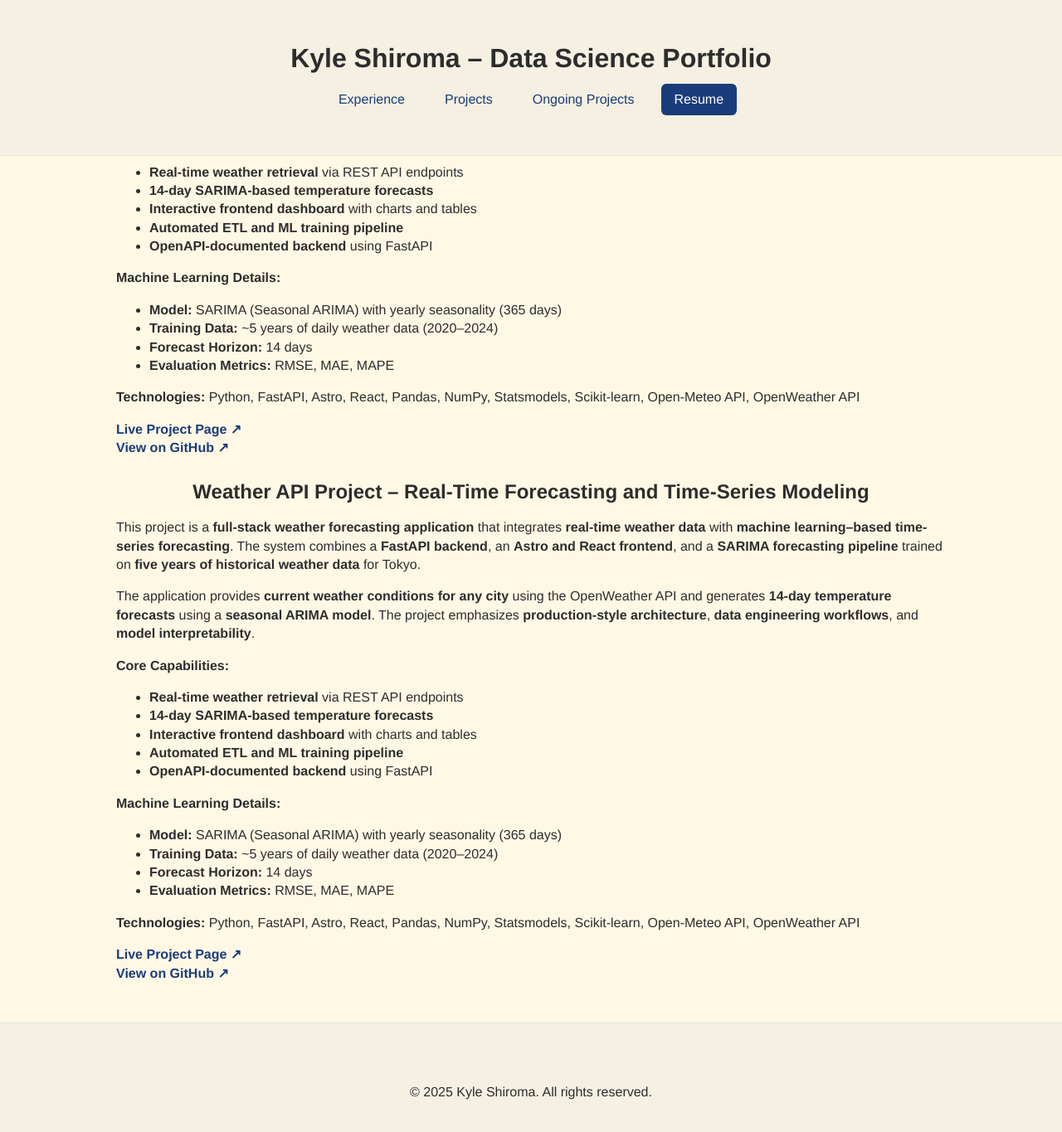
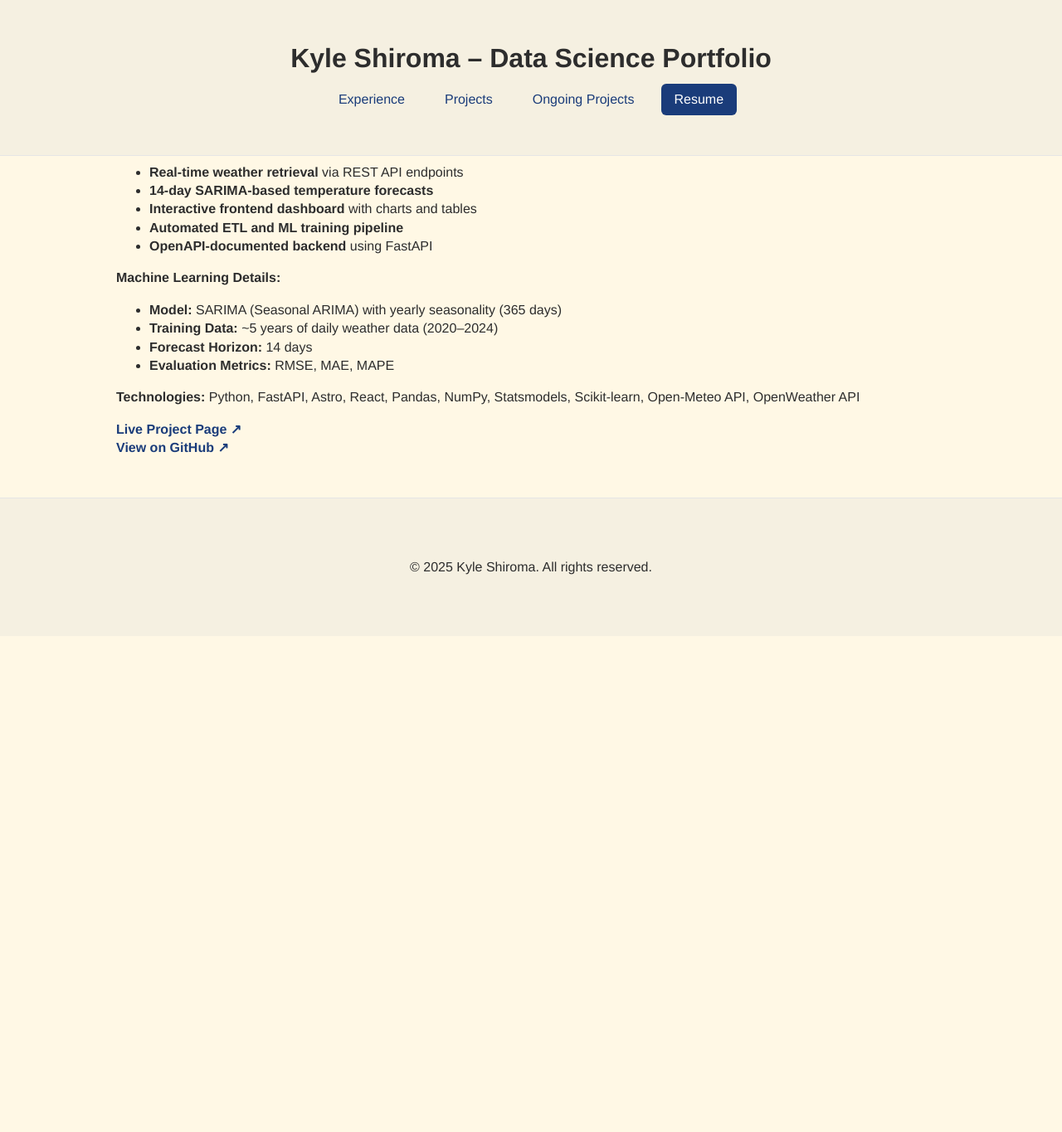
Before and after one commit to k-shiroma-code/k-shiroma-code.github.io, a Jekyll site: the page built from ongoing_projects.md, in a window 1280 px wide and 1400 px high, scrolled down 302 px. Shown: the top 1365 px of the window at 83% size. Built offline with Jekyll 4.4.1, drawn with Linux system fonts in a browser that asks for light colours; after the commit the page ends 1069 px from its top, so only the background shows below that.

Commit message:
Delete Weather API Project section from ongoing_projects.md
Removed detailed description of the Weather API Project.

```diff
--- a/ongoing_projects.md
+++ b/ongoing_projects.md
@@ -46,44 +46,3 @@
 <a href="https://k-shiroma-code.github.io/Weather-API-Project/" target="_blank" rel="noopener"><strong>Live Project Page ↗</strong></a><br>
 <a href="https://github.com/k-shiroma-code/Weather-API-Project" target="_blank" rel="noopener"><strong>View on GitHub ↗</strong></a>
 </p>
-## Weather API Project – Real-Time Forecasting and Time-Series Modeling
-
-<p>
-This project is a <strong>full-stack weather forecasting application</strong> that integrates <strong>real-time weather data</strong> with <strong>machine learning–based time-series forecasting</strong>. The system combines a <strong>FastAPI backend</strong>, an <strong>Astro and React frontend</strong>, and a <strong>SARIMA forecasting pipeline</strong> trained on <strong>five years of historical weather data</strong> for Tokyo.
-</p>
-
-<p>
-The application provides <strong>current weather conditions for any city</strong> using the OpenWeather API and generates <strong>14-day temperature forecasts</strong> using a <strong>seasonal ARIMA model</strong>. The project emphasizes <strong>production-style architecture</strong>, <strong>data engineering workflows</strong>, and <strong>model interpretability</strong>.
-</p>
-
-<p>
-<strong>Core Capabilities:</strong>
-</p>
-
-<ul>
-  <li><strong>Real-time weather retrieval</strong> via REST API endpoints</li>
-  <li><strong>14-day SARIMA-based temperature forecasts</strong></li>
-  <li><strong>Interactive frontend dashboard</strong> with charts and tables</li>
-  <li><strong>Automated ETL and ML training pipeline</strong></li>
-  <li><strong>OpenAPI-documented backend</strong> using FastAPI</li>
-</ul>
-
-<p>
-<strong>Machine Learning Details:</strong>
-</p>
-
-<ul>
-  <li><strong>Model:</strong> SARIMA (Seasonal ARIMA) with yearly seasonality (365 days)</li>
-  <li><strong>Training Data:</strong> ~5 years of daily weather data (2020–2024)</li>
-  <li><strong>Forecast Horizon:</strong> 14 days</li>
-  <li><strong>Evaluation Metrics:</strong> RMSE, MAE, MAPE</li>
-</ul>
-
-<p>
-<strong>Technologies:</strong> Python, FastAPI, Astro, React, Pandas, NumPy, Statsmodels, Scikit-learn, Open-Meteo API, OpenWeather API
-</p>
-
-<p>
-<a href="https://k-shiroma-code.github.io/Weather-API-Project/" target="_blank" rel="noopener"><strong>Live Project Page ↗</strong></a><br>
-<a href="https://github.com/k-shiroma-code/Weather-API-Project" target="_blank" rel="noopener"><strong>View on GitHub ↗</strong></a>
-</p>
```
